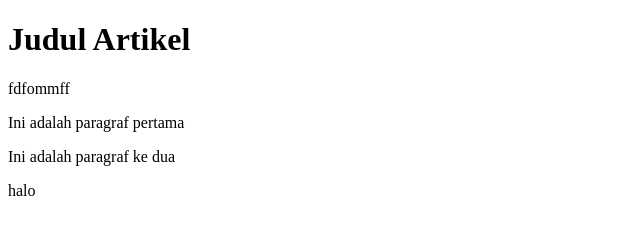
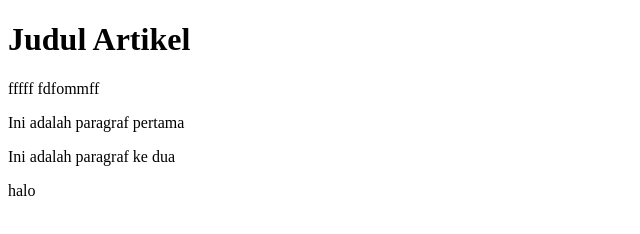
Before and after one commit to stanleyyys/Praktek-06-Github_Stan, a plain HTML site: page index.html in a window 1280 px wide. Shown: the full height of the page, 0-640 px from the left. Drawn offline with Linux system fonts and the light colour scheme.

Commit message:
Update index.html

```diff
--- a/index.html
+++ b/index.html
@@ -7,7 +7,7 @@
 </head>
 <body>
     <h1>Judul Artikel</h1>
-
+fffff
     fdfommff
     <p>Ini adalah paragraf pertama</p>
     <p>Ini adalah paragraf ke dua</p>
```
